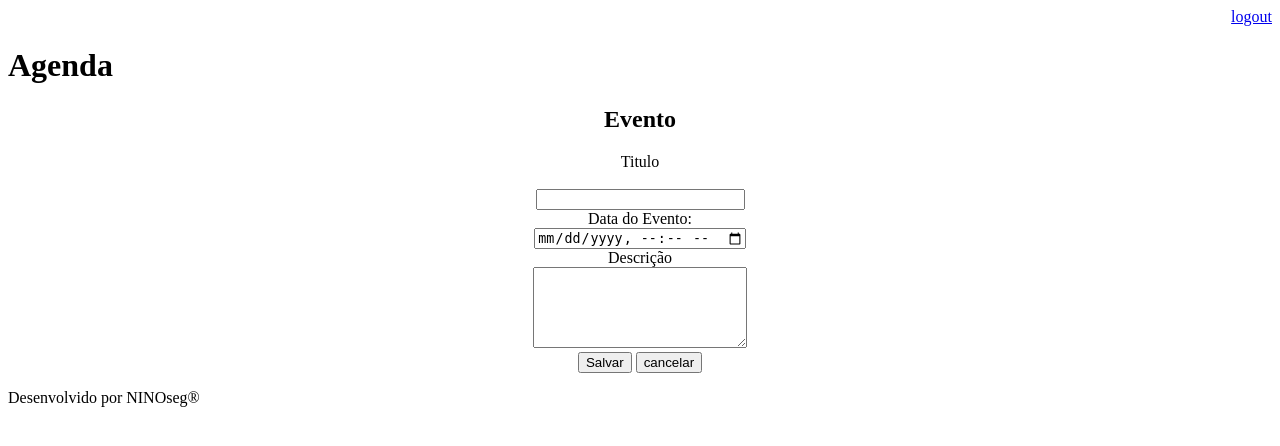
After one commit to byttencourt/Formation-Python-Developer, a Django app: page /agenda/evento/ in a window 1280 px wide. The commit adds this page. Shown: the top 446 px of the page. Run offline with Django 4.2, Linux system fonts and the light colour scheme; a user stored in the database is signed in.

Commit message:
Incluido sistema de Eventos

```diff
--- a/Framework Django/agenda/agenda/urls.py
+++ b/Framework Django/agenda/agenda/urls.py
@@ -22,6 +22,8 @@ urlpatterns = [
     path('admin/', admin.site.urls),
     path('eventos/<titulo_evento>', views.eventos),
     path('agenda/', views.lista_eventos),
+    path('agenda/evento/', views.evento),
+    path('agenda/evento/submit', views.submit_evento),
     path('', RedirectView.as_view(url='/agenda/')),
     path('login/', views.login_user),
     path('login/submit', views.submit_login),
--- a/Framework Django/agenda/core/views.py
+++ b/Framework Django/agenda/core/views.py
@@ -39,3 +39,22 @@ def lista_eventos(request):
 
 def index(request):
     return redirect('/agenda/')
+
+
+@login_required(login_url='/login/')
+def evento(request):
+    return render(request, 'evento.html')
+
+
+@login_required(login_url='/login/')
+def submit_evento(request):
+    if request.POST:
+        titulo = request.POST.get('titulo')
+        data_evento = request.POST.get('data_evento')
+        descricao = request.POST.get('descricao')
+        usuario = request.user
+        Evento.objects.create(titulo=titulo,
+                              data_evento=data_evento,
+                              descricao=descricao,
+                              usuario=usuario)
+    return redirect('/')
--- a/Framework Django/agenda/templates/agenda.html
+++ b/Framework Django/agenda/templates/agenda.html
@@ -2,7 +2,9 @@
 
  {% block content %}
     <h2>Agendamentos</h2>
-
+    <a href="evento/">
+        <button type="button">Novo Evento</button>
+    </a>
     <ul style="font-size: 18px">
     {% for evento in eventos %}
         <li>{{ evento.titulo }} - {{ evento.get_data_evento }}</li>
--- /dev/null
+++ b/Framework Django/agenda/templates/evento.html
@@ -0,0 +1,28 @@
+{% extends "model-page.html" %}
+
+{% block content %}
+<div align="center">
+<h2>Evento</h2>
+
+<label>Titulo</label>
+    <form action="submit" method="POST">{% csrf_token %}
+        <br>
+        <input type="text" name="titulo" size="23">
+        <br>
+        <label>Data do Evento:</label>
+        <br>
+        <input type="datetime-local" name="data_evento" size="16">
+        <br>
+        <label>Descrição</label>
+        <br>
+        <textarea name="descricao" rows="5" cols="24"></textarea>
+        <br>
+        <button type="submit">Salvar</button>
+        <a href="/">
+            <button type="button">cancelar</button>
+        </a>
+    </form>
+</div>
+
+
+{% endblock %}
```
Also changed, not shown: Framework Django/agenda/db.sqlite3.
